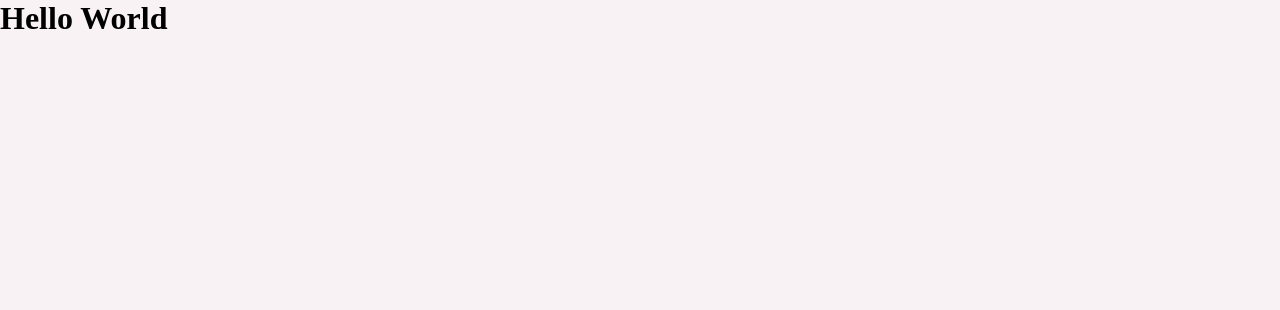
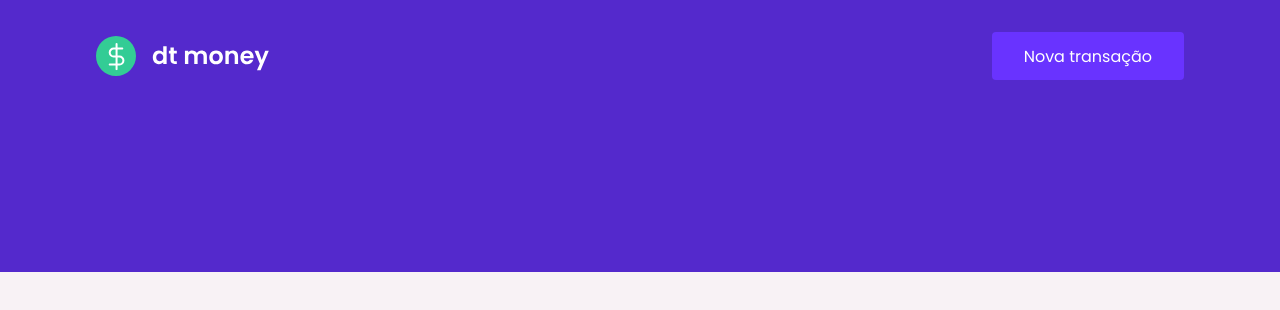
Before and after one commit to ArthurMCS/virtual-wallet, a React (Create React App) app: page / in a window 1280 px wide. Shown: the top 310 px of the page. Built offline with nearby package versions, Linux system fonts and the light colour scheme.

Commit message:
cria o css do header

```diff
--- a/public/index.html
+++ b/public/index.html
@@ -1,12 +1,17 @@
 <!DOCTYPE html>
 <html lang="en">
   <head>
+    <link rel="preconnect" href="https://fonts.googleapis.com">
+    <link rel="preconnect" href="https://fonts.gstatic.com" crossorigin>
+
     <meta charset="utf-8" />
     <meta name="viewport" content="width=device-width, initial-scale=1" />
 
     <link rel="shortcut icon" href="favicon.png" type="image/png" />
 
-    <title>Wallet</title>
+    <title>dt.money</title>
+
+    <link href="https://fonts.googleapis.com/css2?family=Poppins:wght@400;600&display=swap" rel="stylesheet">
   </head>
   <body>
     <noscript>You need to enable JavaScript to run this app.</noscript>
--- a/src/App.tsx
+++ b/src/App.tsx
@@ -1,10 +1,11 @@
+import { Header } from "./components/Header";
 import { GlobalStyle } from "./styles/global";
 
 export function App() {
   return (
-    <div className="App">
-      <h1>Hello World</h1>
+    <>
+      <Header />
       <GlobalStyle />
-    </div>
+    </>
   );
 }
--- /dev/null
+++ b/src/components/Header/index.tsx
@@ -0,0 +1,14 @@
+import React from 'react'
+import LogoImg from '../../assets/logo.svg'
+import { Container, Content } from './styles'
+
+export function Header() {
+  return (
+    <Container>
+      <Content>
+        <img src={LogoImg} alt='money'/>
+        <button type='button'>Nova transação</button>
+      </Content>
+    </Container>
+  )
+}
--- /dev/null
+++ b/src/components/Header/styles.ts
@@ -0,0 +1,33 @@
+import styled from 'styled-components';
+
+export const Container = styled.header`
+    background: var(--blue);
+`
+
+export const Content = styled.div`
+    max-width: 1120px;
+    margin: 0 auto;
+
+    padding: 2rem 1rem 12rem;
+
+    display: flex;
+    align-items: center;
+    justify-content: space-between;
+
+
+    button {
+        font-size: 1rem;
+        color: #fff;
+        background: var(--blue-light);
+        border: 0;
+        padding: 0 2rem;
+        border-radius: 0.25rem;
+        height: 3rem;
+
+        transition: 0.2s;
+
+        &:hover {
+            filter: brightness(0.9)
+        }
+    }
+`
--- a/src/styles/global.ts
+++ b/src/styles/global.ts
@@ -34,6 +34,15 @@
         -webkit-font-smoothing: antialiased;
     }
 
+    body, input, textarea, button {
+        font-family: 'Poppins', sans-serif;
+        font-weight: 400;
+    }
+
+    h1, h2, h3, h4, h5, h6 {
+        font-weight: 600;
+    }
+
     button {
         cursor: pointer;
     }
```
